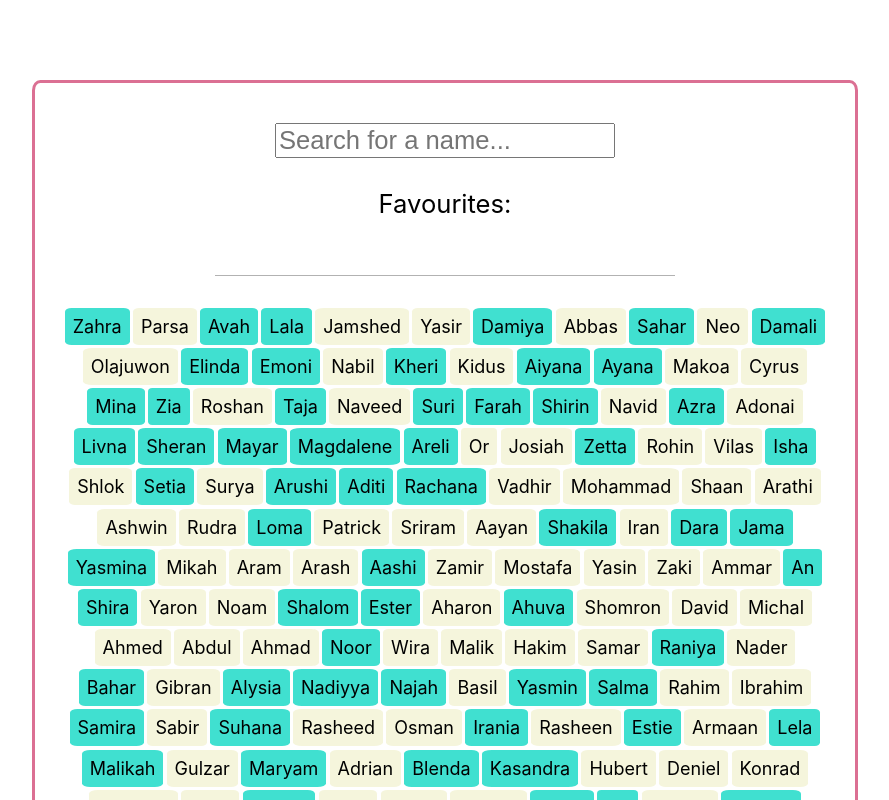
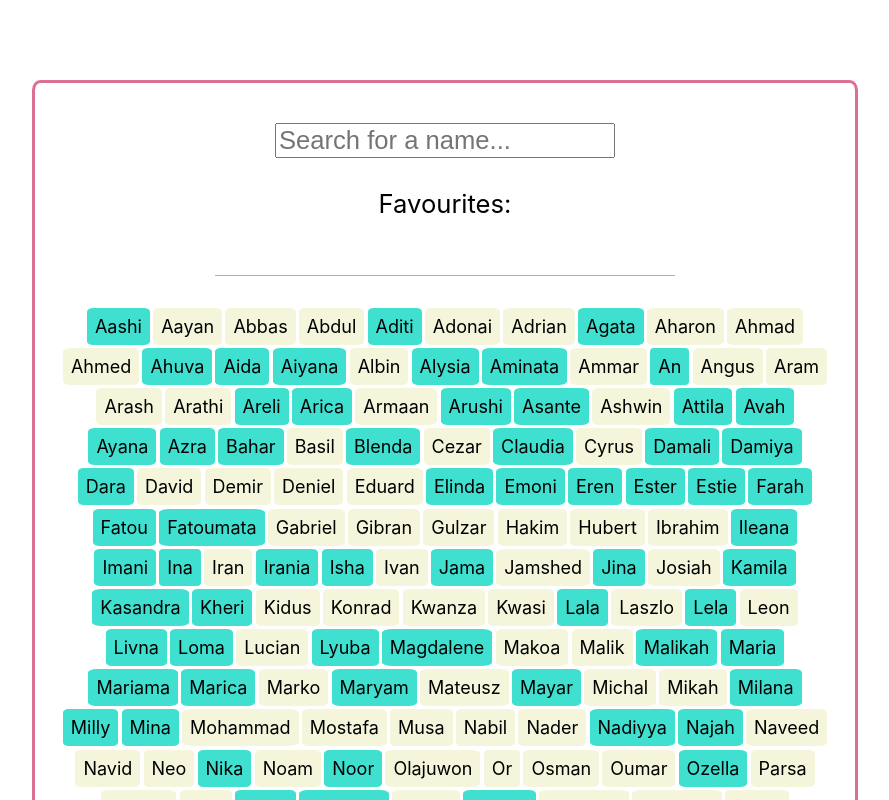
Before and after one commit to kbakande/baby-names-picker, a React (Create React App) app: page / in a window 1280 px wide. Shown: the top 800 px of the page, without its empty margins (195-1084 px from the left). Built offline with nearby package versions, Linux system fonts and the light colour scheme.

Commit message:
add sorting logic

```diff
--- a/src/components/NamesList.js
+++ b/src/components/NamesList.js
@@ -1,8 +1,10 @@
 
 const NamesList = props => {
-    const babyNames = props.babyNames;
+    const babyNames = props.babyNames.sort((a, b) => (a.name > b.name) ? 1 : ((b.name > a.name) ? -1 : 0));;
     return (
-        babyNames.map((babyName, index) => {
+
+        <div>
+            {babyNames.map((babyName, index) => {
                 if (babyName.sex === "m") {
                     return (
                         <p className="name-list boys" key={index} onClick={props.favFunc}> {babyName.name}  </p>
@@ -12,7 +14,9 @@
                         <p className="name-list girls" key={index} onClick={props.favFunc}> {babyName.name}</p>
                     )
                 }
-        })
+            })}
+
+        </div>
 
     )
 }
```
Lines whose indentation alone changed are shown as unchanged.
